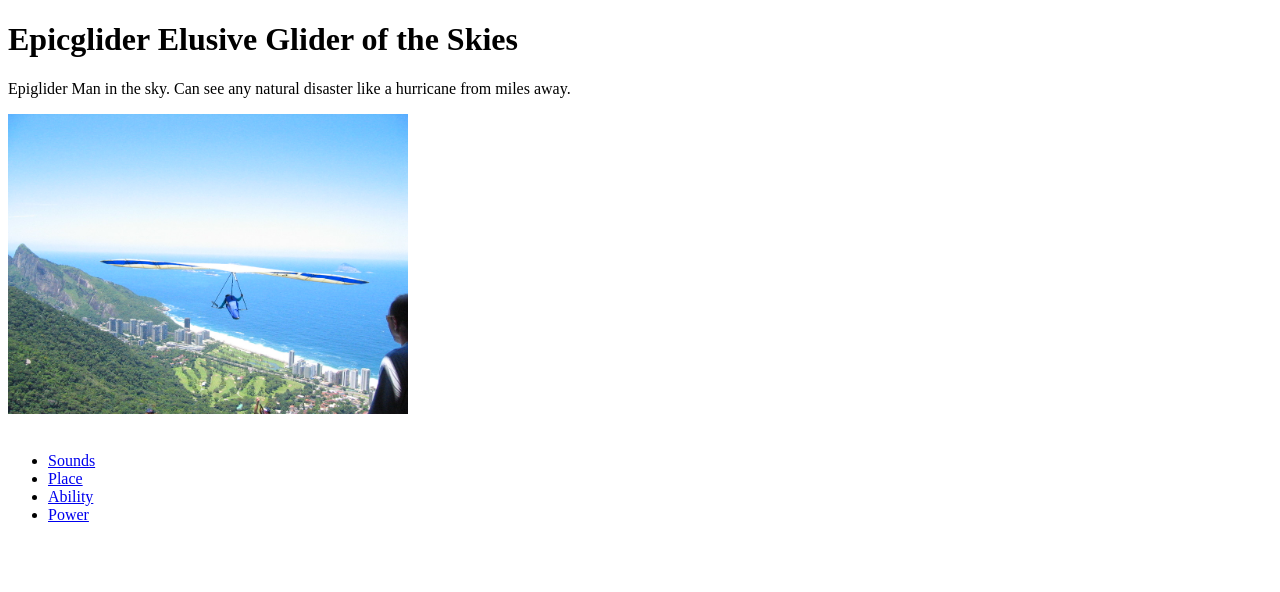
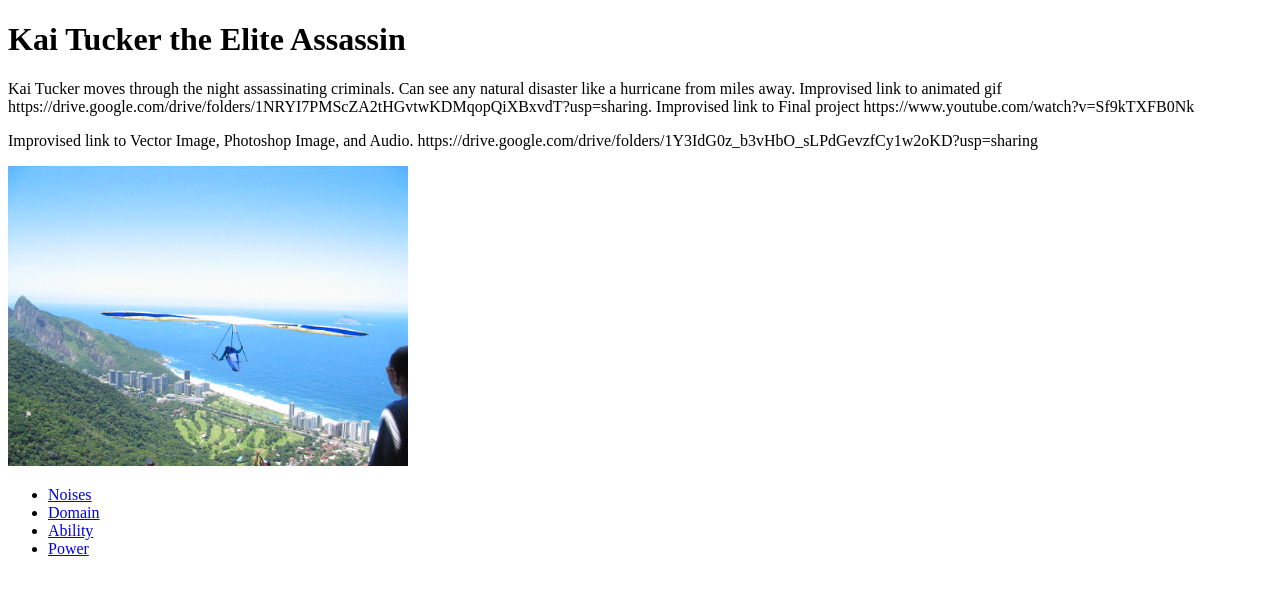
Before and after one commit to JAD0N9/Character-Project, a plain HTML site: page index.html in a window 1280 px wide. Drawn offline with Linux system fonts and the light colour scheme.

Commit message:
Update index.html

```diff
--- a/index.html
+++ b/index.html
@@ -1,19 +1,22 @@
 <!DOCTYPE html>
 <html>
 <head>
-    <title>Epicglider</title>
+    <title>Kai Tucker</title>
 </head>
 <body>
-    <h1>Epicglider Elusive Glider of the Skies</h1>
-    <p>Epiglider Man in the sky. Can see any natural disaster like a hurricane from miles away.</p>
+    <h1>Kai Tucker the Elite Assassin</h1>
+    <p>Kai Tucker moves through the night assassinating criminals. Can see any natural disaster like a hurricane from miles away. Improvised link to animated gif https://drive.google.com/drive/folders/1NRYI7PMScZA2tHGvtwKDMqopQiXBxvdT?usp=sharing. Improvised link to Final project https://www.youtube.com/watch?v=Sf9kTXFB0Nk</p>
+
+    <p>Improvised link to Vector Image, Photoshop Image, and Audio. https://drive.google.com/drive/folders/1Y3IdG0z_b3vHbO_sLPdGevzfCy1w2oKD?usp=sharing</p>
+
 <img src="images/Hang Gliding.jpg" width="400px" alt="Epicglider">
 <br>
-<a href="https://www.flickr.com/photos/28851385@N00/18292645%22%3E%22The Hangliding Man" by jordonfischer is licensed with CC BY 2.0</a>
+<a href="https://www.flickr.com/photos/28851385@N00/18292645%22%3E%22The Hangliding </a>
     <br>
     <ul>
-            <li><a href="sounds.html">Sounds</a></li>
-            <li><a href="place.html">Place</a></li>
+            <li><a href="noises.html">Noises</a></li>
+            <li><a href="domain.html">Domain</a></li>
             <li><a href="ability.html">Ability</a></li>
             <li><a href="power.html">Power</a></li>
         </ul>
-</bod
+</body
```
